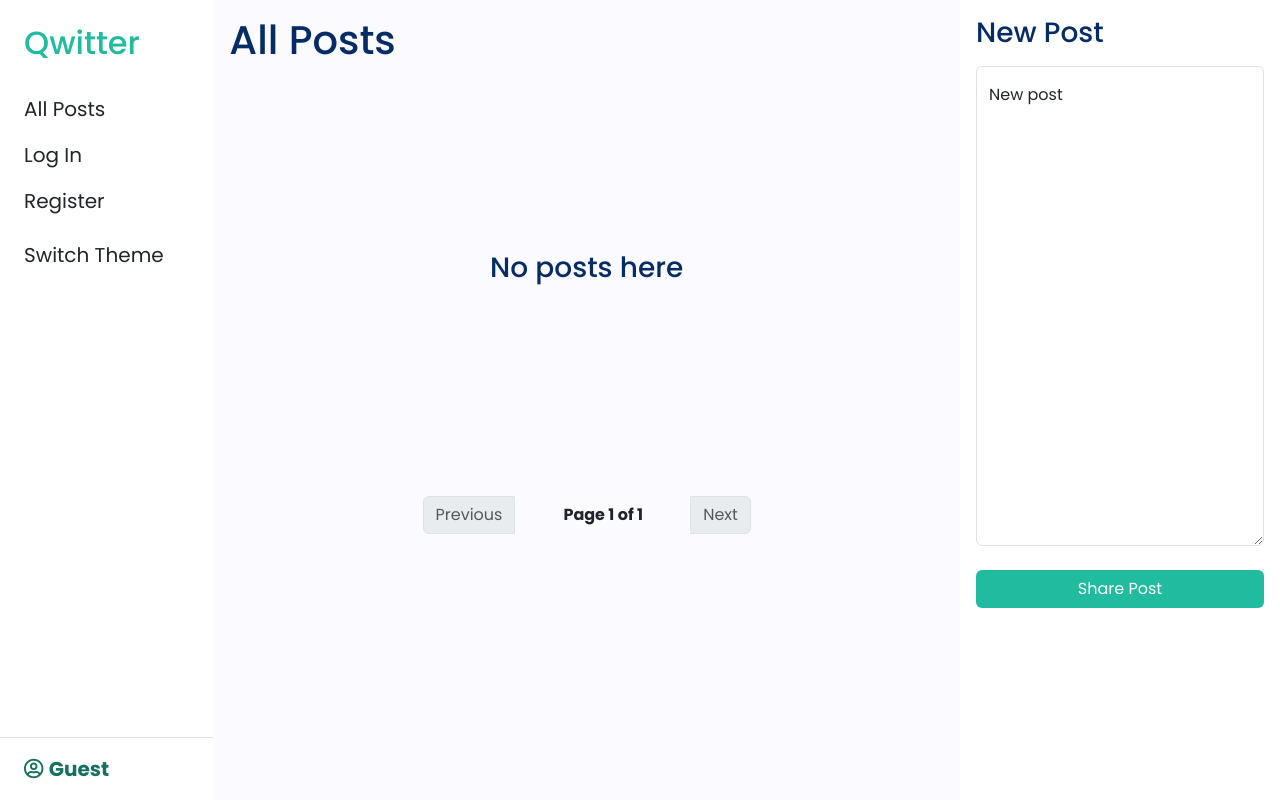
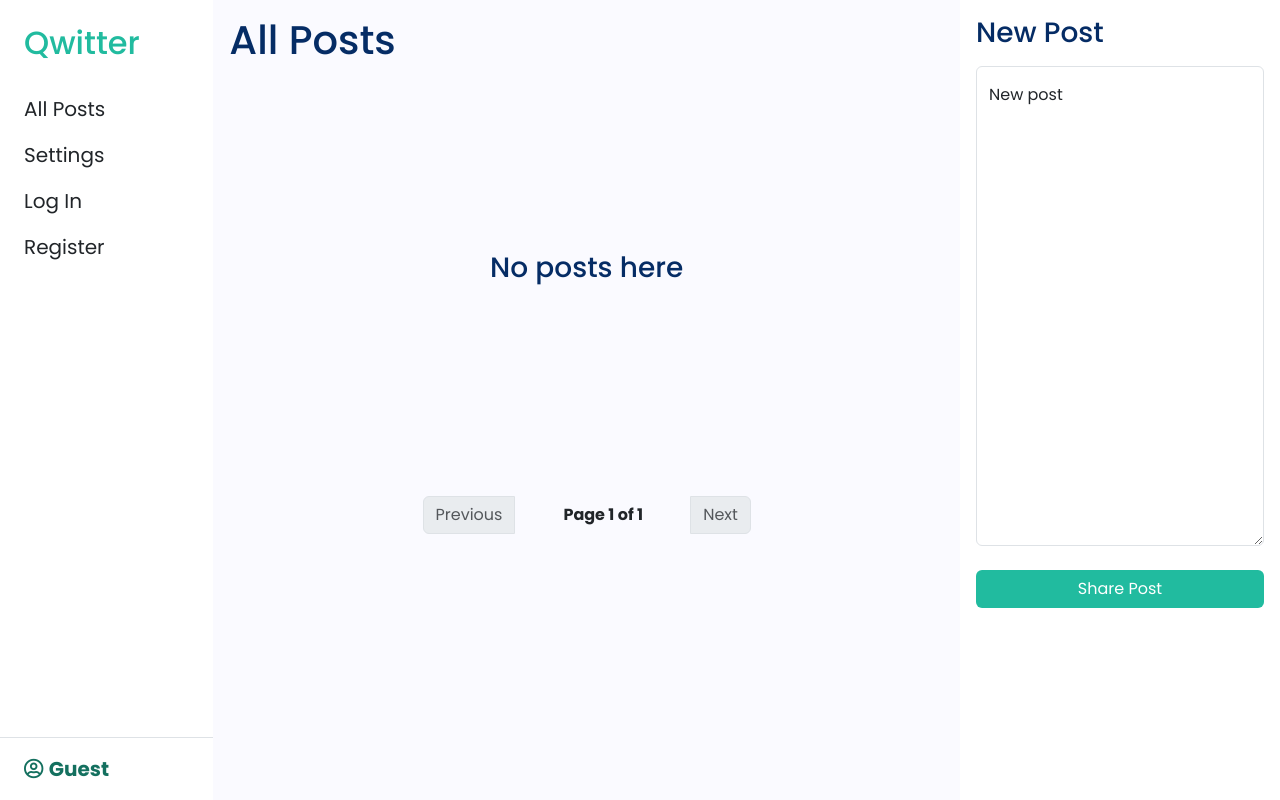
Before and after one commit to himanshuat/qwitter, a Django app: page / in a window 1280 px wide. Run offline with Django 3.2, Linux system fonts and the light colour scheme; data that the repository does not hold is empty; some libraries are stand-ins or nearby versions.

Commit message:
Add settings feature

```diff
--- a/network/static/network/script.js
+++ b/network/static/network/script.js
@@ -1,3 +1,5 @@
+const themeToggler = document.getElementById('theme-toggler')
+
 // Initialize theme
 if (localStorage.getItem("theme") === null) {
     localStorage.setItem("theme", "light")
@@ -14,11 +16,12 @@ else {
 
 document.body.dataset.bsTheme = localStorage.getItem("theme")
 
+if (themeToggler) {
+    themeToggler.value = localStorage.getItem("theme")
+    themeToggler.addEventListener("change", toggleTheme)
+}
+
 // Event Listeners
-document.querySelectorAll('.theme-toggler').forEach(item => {
-    item.addEventListener('click', toggleTheme)
-})
-
 document.querySelectorAll("button.connect").forEach(btn => {
     btn.addEventListener("click", (e) => {
         connect(e.target.dataset.username)
--- a/network/templates/network/partials/_navbar.html
+++ b/network/templates/network/partials/_navbar.html
@@ -19,9 +19,15 @@
                 <a class="nav-link fs-5" href="{% url 'newpost' %}">New Post</a>
             </li>
             <li class="nav-item">
+                <a class="nav-link fs-5" href="{% url 'settings' %}">Settings</a>
+            </li>
+            <li class="nav-item">
                 <a class="nav-link fs-5" href="{% url 'logout' %}">Log Out</a>
             </li>
             {% else %}
+            <li class="nav-item">
+                <a class="nav-link fs-5" href="{% url 'settings' %}">Settings</a>
+            </li>
             <li class="nav-item">
                 <a class="nav-link fs-5" href="{% url 'login' %}">Log In</a>
             </li>
@@ -29,7 +35,6 @@
                 <a class="nav-link fs-5" href="{% url 'register' %}">Register</a>
             </li>
             {% endif %}
-            <li class="nav-item fs-5 mt-3 theme-toggler">Switch Theme</li>
         </ul>
     </div>
 
@@ -71,12 +76,13 @@
             <li><a class="dropdown-item" href="{% url 'following' %}">Following</a></li>
             <li><a class="dropdown-item" href="{% url 'bookmarks' %}">Bookmarks</a></li>
             <li><a class="dropdown-item" href="{% url 'newpost' %}">New Post</a></li>
+            <li><a class="dropdown-item" href="{% url 'settings' %}">Settings</a></li>
             <li><a class="dropdown-item" href="{% url 'logout' %}">Log Out</a></li>
             {% else %}
+            <li><a class="dropdown-item" href="{% url 'settings' %}">Settings</a></li>
             <li><a class="dropdown-item" href="{% url 'login' %}">Log In</a></li>
             <li><a class="dropdown-item" href="{% url 'register' %}">Register</a></li>
             {% endif %}
-            <li class="dropdown-item theme-toggler">Switch Theme</li>
         </ul>
     </div>
 </nav>
--- a/network/urls.py
+++ b/network/urls.py
@@ -19,4 +19,5 @@ urlpatterns = [
     path("posts/<int:post_id>/delete", views.deletepost, name="deletepost"),
     path("bookmarks", views.bookmarks, name="bookmarks"),
     path("posts/<int:post_id>/bookmark", views.bookmark, name="bookmark"),
+    path("settings", views.settings, name="settings")
 ]
--- a/network/views.py
+++ b/network/views.py
@@ -361,3 +361,7 @@ def bookmark(request, post_id):
             "status": "201",
             "action": "Bookmarked"
         })
+
+
+def settings(request):
+    return render(request, "network/settings.html")
```
Also changed, not shown: network/templates/network/settings.html (added, +27 -0 lines).
